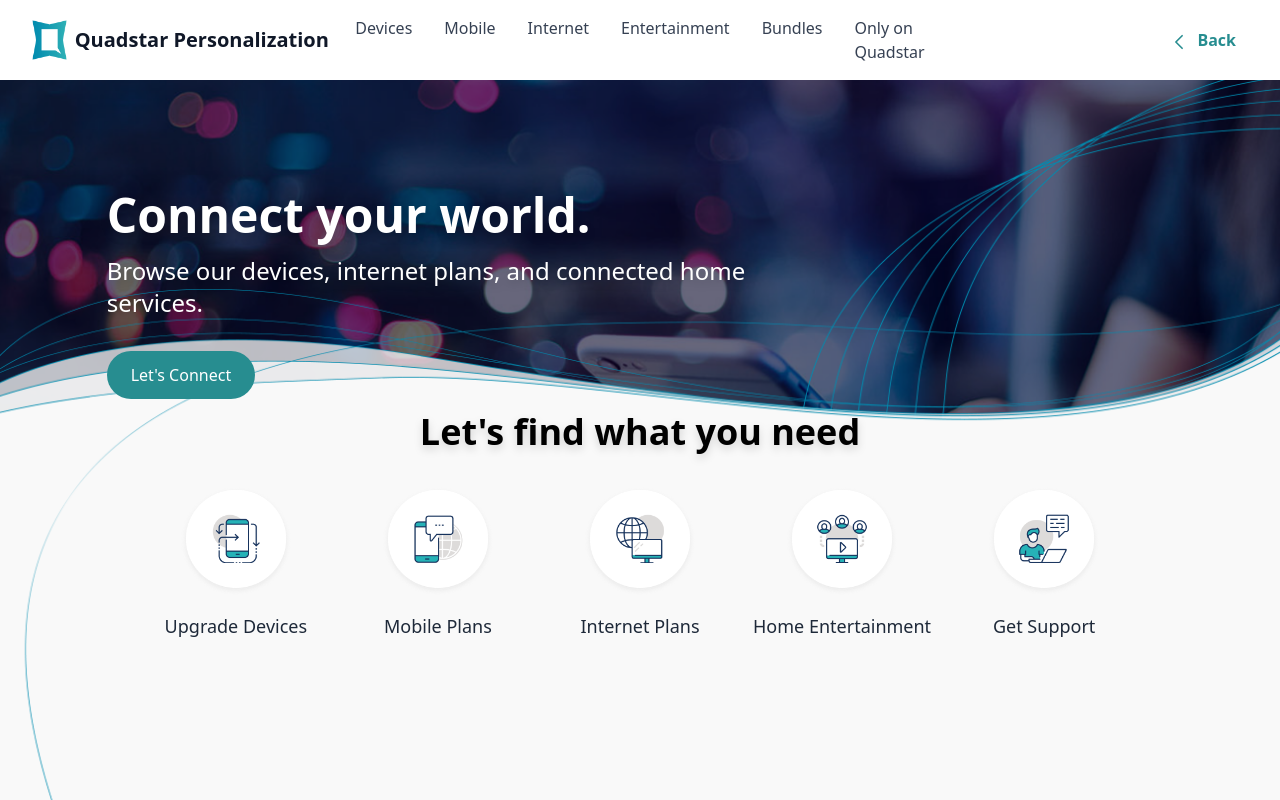
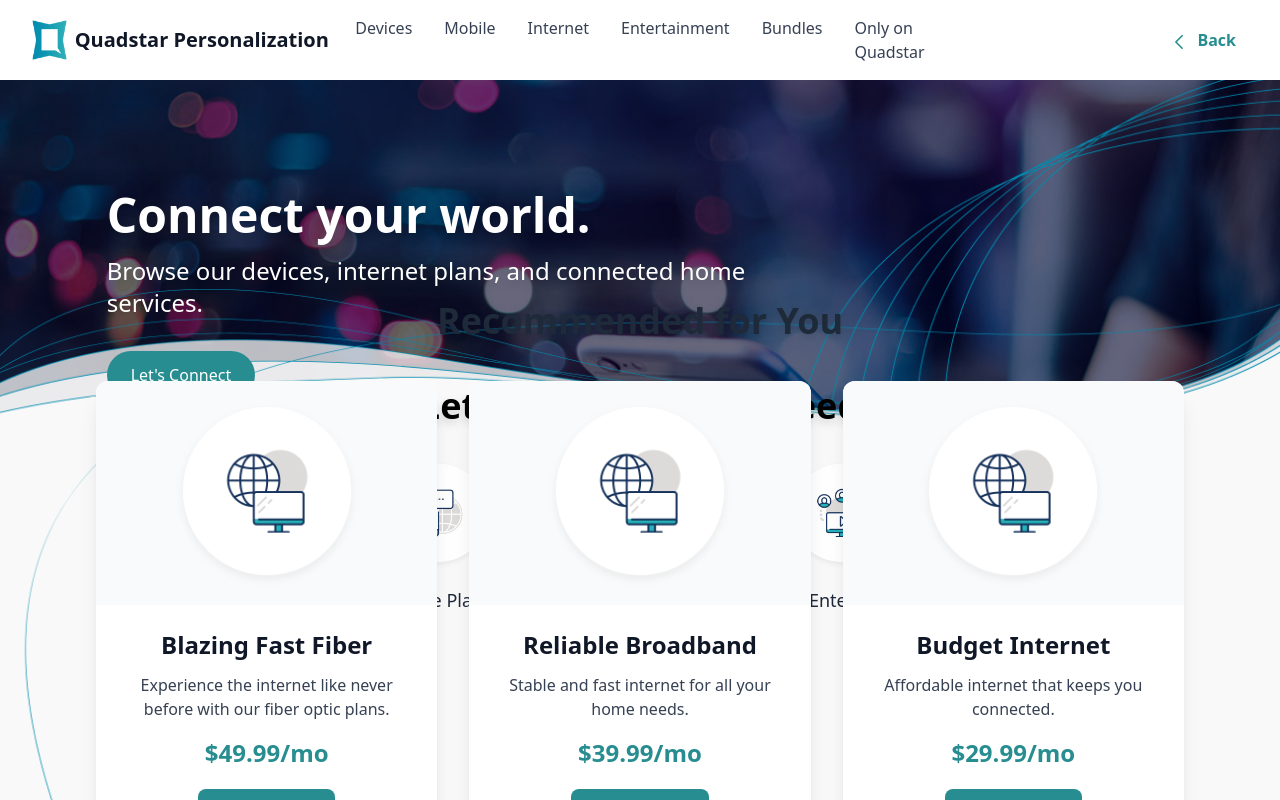
Before and after one commit to mvrzan/salesforce-connections-demo, a React (Vite) app in the folder client/: page / in a window 1280 px wide. Shown: the top 800 px of the page. Built offline with nearby package versions, Linux system fonts and the light colour scheme; no server answers.

Commit message:
add: integrate Recommendations component into HeroSection for enhanced service suggestions

```diff
--- a/client/src/components/HeroSection.tsx
+++ b/client/src/components/HeroSection.tsx
@@ -5,6 +5,7 @@ import mobilePlansIcon from "../assets/images/Icon_Circle_mobilePlans_x2.png";
 import homeEntertainmentIcon from "../assets/images/Icon_Circle_homeEntertainment_x2.png";
 import phoneIcon from "../assets/images/Icon_Circle_phone_x2.png";
 import supportIcon from "../assets/images/Icon_Circle_support_x2.png";
+import Recommendations from "./Recommendations";
 
 const services = [
   {
@@ -55,7 +56,7 @@ const HeroSection = () => {
         className="w-full h-auto object-cover block m-0 p-0 -mt-96 relative z-[1]"
       />
 
-      <div className="absolute left-1/2 top-[65%] w-full flex flex-col items-center z-20 transform -translate-x-1/2 -translate-y-full pointer-events-auto">
+      <div className="absolute left-1/2 top-[62%] w-full flex flex-col items-center z-20 transform -translate-x-1/2 -translate-y-full pointer-events-auto">
         <div>
           <h2 className="text-3xl md:text-4xl font-bold mb-8 text-center drop-shadow-lg">Let's find what you need</h2>
           <div className="grid grid-cols-2 md:grid-cols-5 gap-6 w-full justify-items-center">
@@ -78,6 +79,9 @@ const HeroSection = () => {
           </div>
         </div>
       </div>
+      <div className="absolute left-1/2 top-[100%] w-full flex flex-col items-center z-20 transform -translate-x-1/2 -translate-y-full pointer-events-auto">
+        <Recommendations recommendationType="internet" />
+      </div>
     </div>
   );
 };
```
